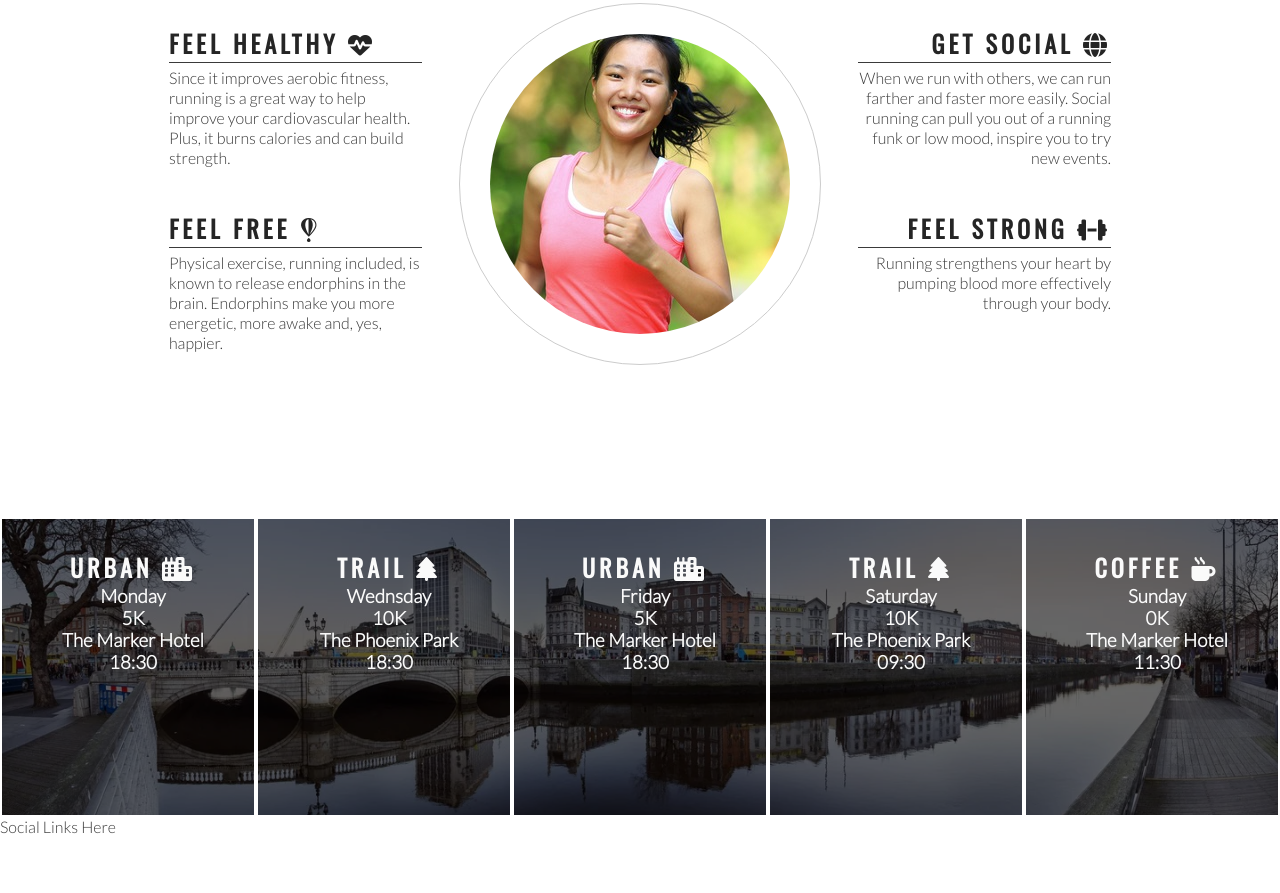
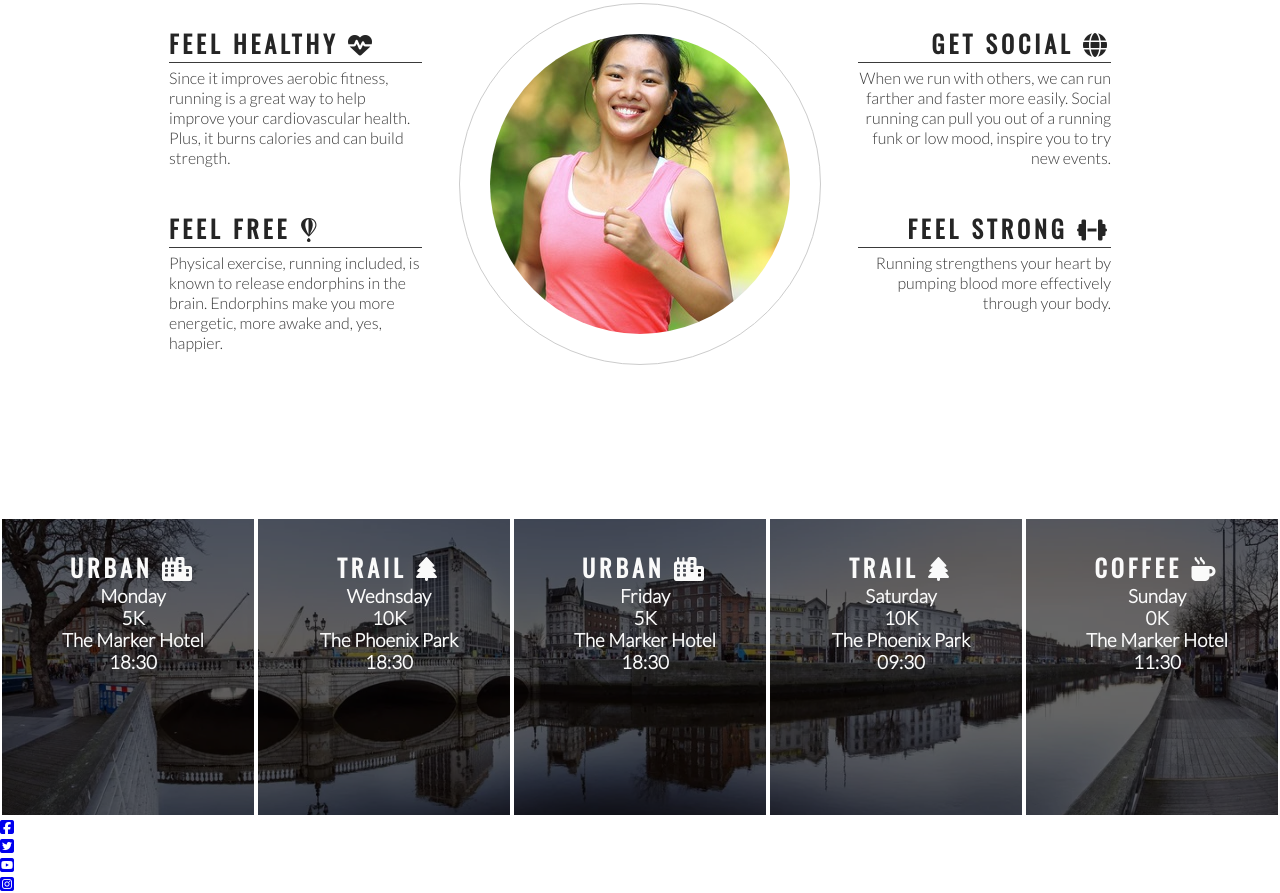
Before and after one commit to RonnieTyler/love-running, a plain HTML site: page index.html in a window 1280 px wide. Shown: the part 778-1671 px from the top of the page. Before the commit the page ends 1614 px from the top, so only its background shows below. Drawn offline with nearby package versions, Linux system fonts and the light colour scheme; files whose address does not match are found by name.

Commit message:
add social media icons to footer

```diff
--- a/index.html
+++ b/index.html
@@ -112,7 +112,26 @@
             <h3>11:30</h3>
         </div>
     </section>
-    <footer>Social Links Here</footer>
+    <footer>
+        <ul>
+            <li>
+                <a href="https://facebook.com" target="_blank" rel="noopener"
+                aria-label="Visit Our Facebook page (Opens in a new tab)"><i class="fab fa-facebook-square"></i></a>
+            </li>
+            <li>
+                <a href="https://twitter.com" target="_blank" rel="noopener"
+                aria-label="Visit Our Twitter page (Opens in a new tab)"><i class="fab fa-twitter-square"></i></a>
+            </li>
+            <li>
+                <a href="https://youtube.com" target="_blank" rel="noopener"
+                aria-label="Visit Our Youtube page (Opens in a new tab)"><i class="fab fa-youtube-square"></i></a>
+            </li>
+            <li>
+                <a href="https://instagram.com" target="_blank" rel="noopener"
+                aria-label="Visit Our Instagram page (Opens in a new tab)"><i class="fab fa-instagram-square"></i></a>
+            </li>
+        </ul>
+    </footer>
 
     <!-- font awesome script -->
     <script src="https://kit.fontawesome.com/b811bead81.js" crossorigin="anonymous"></script>
```
